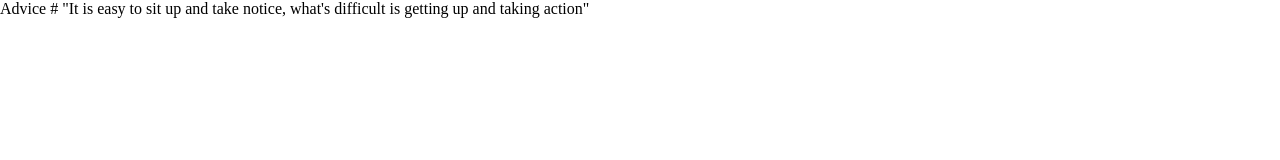
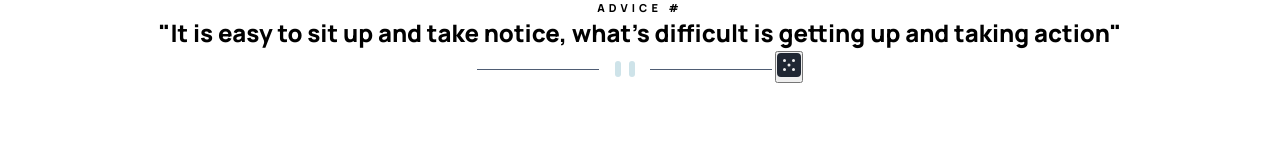
Before and after one commit to andrew2764/quote-generator, a plain HTML site: page index.html in a window 1280 px wide. Drawn offline with Linux system fonts and the light colour scheme.

Commit message:
Markup and typography

```diff
--- a/index.html
+++ b/index.html
@@ -7,6 +7,9 @@
   <!-- displays site properly based on user's device -->
 
   <link rel="icon" type="image/png" sizes="32x32" href="./images/favicon-32x32.png">
+  <link rel="preconnect" href="https://fonts.googleapis.com">
+  <link rel="preconnect" href="https://fonts.gstatic.com" crossorigin>
+  <link href="https://fonts.googleapis.com/css2?family=Manrope:wght@800&display=swap" rel="stylesheet">
   <link rel="stylesheet" href="style.css">
 
   <title>Advice generator app</title>
@@ -15,9 +18,14 @@
 
 <body>
 
-  Advice #<!-- Advice ID goes here -->
-
-  "It is easy to sit up and take notice, what's difficult is getting up and taking action"
+  <main>
+    <div class="container">
+      <p class="title">Advice #<!-- Advice ID goes here --></p>
+      <h1 class="advice">"It is easy to sit up and take notice, what's difficult is getting up and taking action"</h1>
+      <img src="./images/pattern-divider-mobile.svg" alt="divider">
+      <button class="roll"><img src="./images/icon-dice.svg" alt="dice icon"></button>
+    </div>
+  </main>
   <script src="index.js"></script>
 </body>
 
--- a/style.css
+++ b/style.css
@@ -3,4 +3,21 @@
   margin: 0;
   outline: none;
   box-sizing: border-box;
+  font-family: "Manrope";
+  font-weight: 800;
 }
+
+body {
+  text-align: center;
+}
+
+.title {
+  text-transform: uppercase;
+  font-size: 11px;
+  letter-spacing: 0.375em;
+}
+
+.advice {
+  font-size: 24px;
+  line-height: 1.5em;
+}
```
